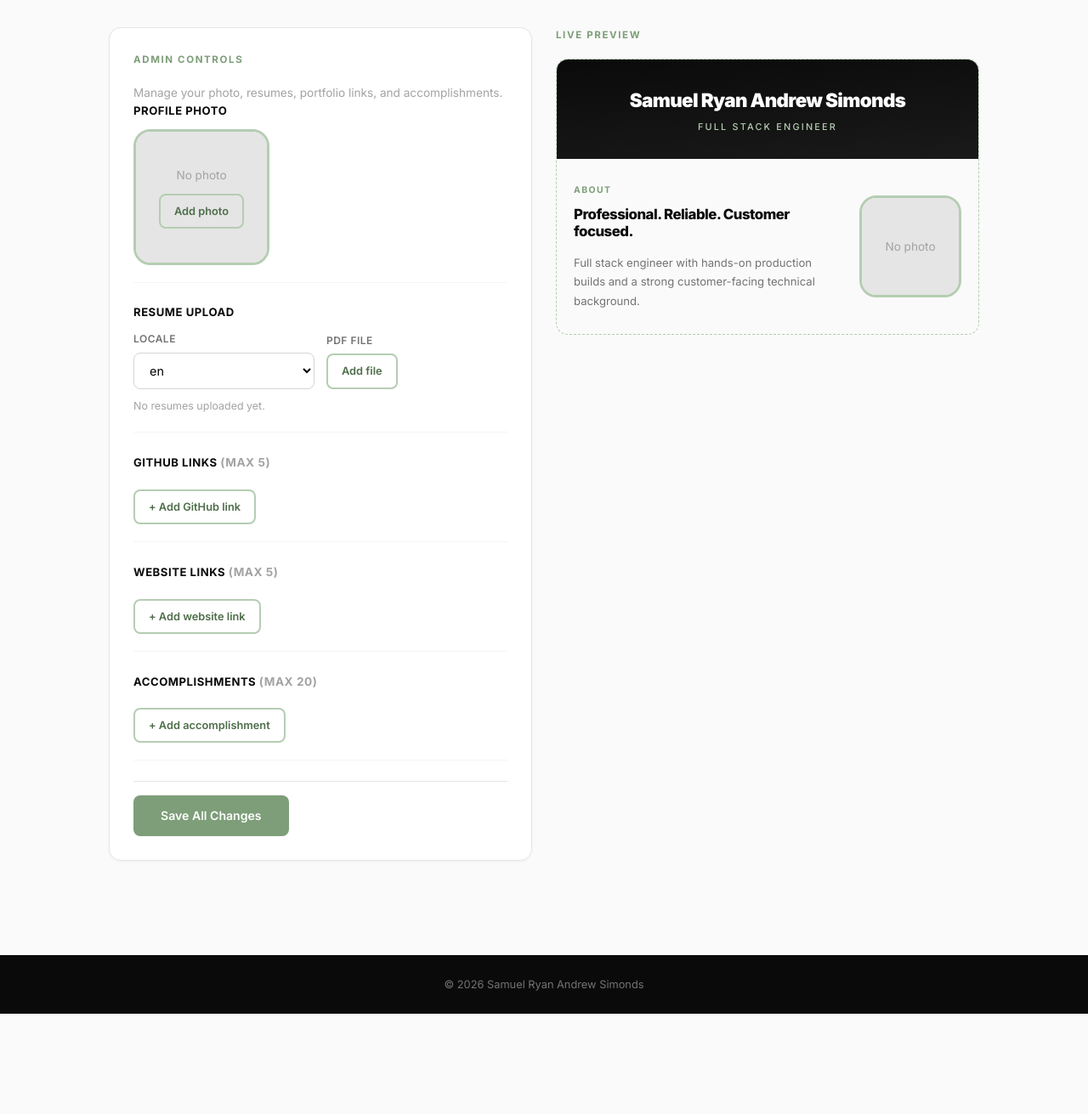
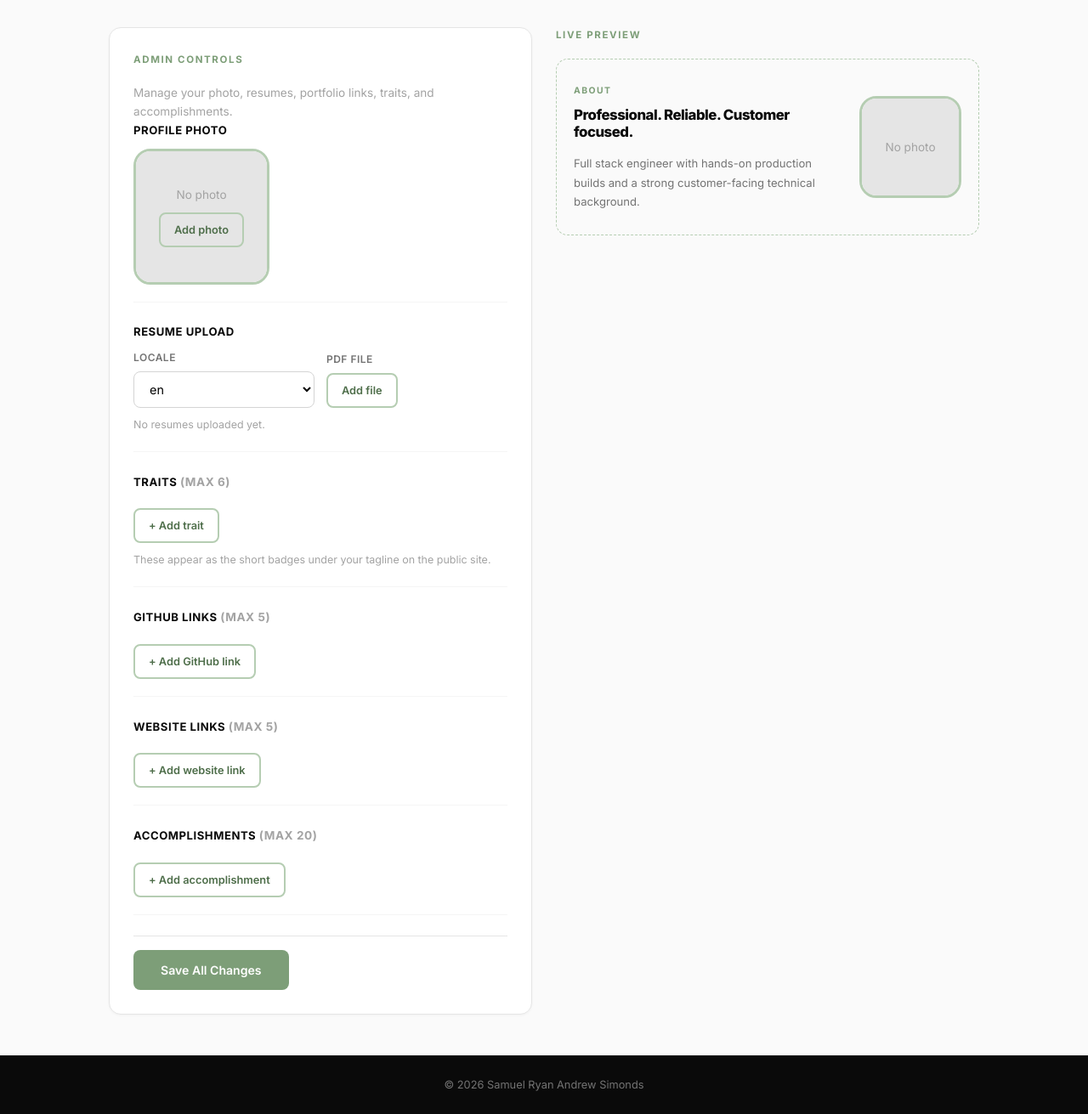
Before and after one commit to SRAS2024/About-Me, a Flask app: page /admin in a window 1280 px wide. Shown: the part 57-1368 px from the top of the page at 85% size. Before the commit the page ends 1250 px from the top, so only its background shows below. Run offline with Flask 3, Linux system fonts and the light colour scheme; the visitor is signed in with stand-in values (Sample User, id 1); data that the repository does not hold is empty; some libraries are stand-ins or nearby versions.

Commit message:
Update admin controls and add traits section

```diff
--- a/templates/admin.html
+++ b/templates/admin.html
@@ -5,7 +5,7 @@
   <!-- ── LEFT: Controls ───────────────────────────────────────── -->
   <div class="admin-controls card">
     <div class="section-label">Admin Controls</div>
-    <p class="muted">Manage your photo, resumes, portfolio links, and accomplishments.</p>
+    <p class="muted">Manage your photo, resumes, portfolio links, traits, and accomplishments.</p>
 
     <!-- Photo -->
     <div class="admin-block">
@@ -50,6 +50,16 @@
       <div id="resumeListHint" class="muted small" style="margin-top:10px"></div>
     </div>
 
+    <!-- Traits -->
+    <div class="admin-block">
+      <div class="admin-block-title">Traits <span class="muted">(max 6)</span></div>
+      <div id="traitsEditor" class="link-editor"></div>
+      <button class="btn-outline btn-sm" id="addTraitBtn" type="button">+ Add trait</button>
+      <p class="muted small" style="margin-top:10px">
+        These appear as the short badges under your tagline on the public site.
+      </p>
+    </div>
+
     <!-- GitHub Links -->
     <div class="admin-block">
       <div class="admin-block-title">GitHub Links <span class="muted">(max 5)</span></div>
@@ -83,18 +93,15 @@
     <div class="section-label">Live Preview</div>
     <div class="preview-frame">
 
-      <!-- Name banner -->
-      <div class="name-banner preview-name-banner">
-        <h1 class="name-title">Samuel Ryan Andrew Simonds</h1>
-        <p class="name-subtitle">Full Stack Engineer</p>
-      </div>
-
       <!-- About / Hero -->
       <div class="preview-section">
         <div class="hero-grid">
           <div class="hero-content">
             <div class="section-label">About</div>
             <p class="hero-tagline">Professional. Reliable. Customer focused.</p>
+
+            <div class="traits" id="previewTraits" aria-label="Preview traits"></div>
+
             <p class="hero-desc">Full stack engineer with hands-on production builds and a strong customer-facing technical background.</p>
           </div>
           <div class="hero-photo">
@@ -110,9 +117,15 @@
 
       <!-- Resume -->
       <div class="preview-section preview-sage" id="previewResumeSection">
-        <div class="text-center">
-          <div class="section-label">Resume</div>
-          <a class="btn" href="/assets/resume" id="previewResumeBtn">Download Resume</a>
+        <div class="section-label text-center">Resume</div>
+        <div class="resume-viewer">
+          <iframe
+            class="resume-embed"
+            title="Resume preview"
+            id="previewResumeFrame"
+            src="/assets/resume#view=FitH"
+            loading="lazy"
+          ></iframe>
         </div>
       </div>
 
@@ -137,6 +150,7 @@
   window.__INITIAL__ = {
     github: {{ github_links|tojson }},
     website: {{ website_links|tojson }},
+    traits: {{ (traits if traits is defined else [])|tojson }},
     photoExists: {{ 'true' if photo_exists else 'false' }},
     resumeLocale: {{ resume_locale|tojson }},
     hasResume: {{ 'true' if has_resume else 'false' }},
```
